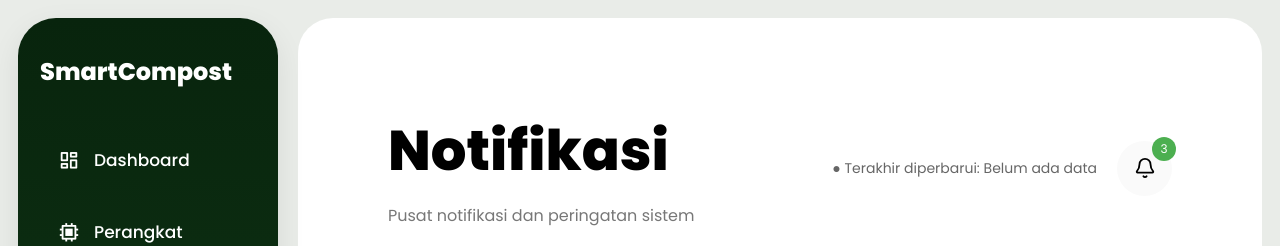
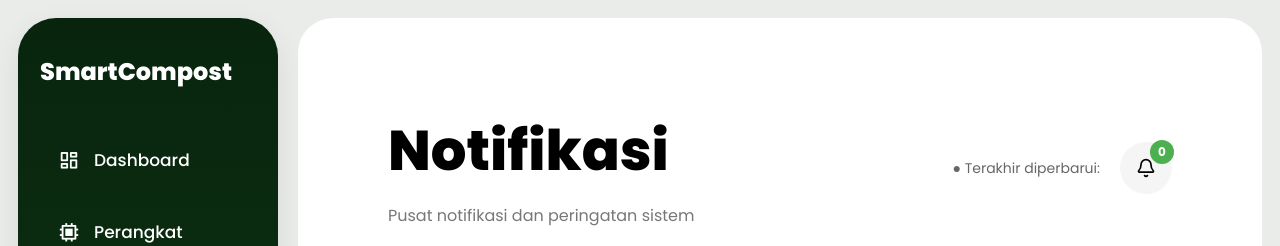
Before and after one commit to selametmaulana/Smart-Compost, a Vue app: page /dashboard/notifikasi in a window 1280 px wide. Shown: the top 246 px of the page. Built offline with nearby package versions, Linux system fonts and the light colour scheme; no server answers.

Commit message:
bell notifikasi

```diff
--- a/src/views/Dashboard.vue
+++ b/src/views/Dashboard.vue
@@ -38,9 +38,16 @@
           <p>Monitoring kondisi kompos secara realtime terbaik</p>
         </div>
 
-        <div class="last-update">
-          <i class="ri-time-line"></i>
-          Terakhir diperbarui: 10:30 WIB
+        <div class="top-right">
+          <span class="update-text">
+            ● Terakhir diperbarui:{{ lastUpdated }}
+          </span>
+          <div class="notif">
+            <Bell size="20" />
+            <div class="notif-dot">
+              {{ notifications.length }}
+            </div>
+          </div>
         </div>
       </div>
 
--- a/src/views/history.vue
+++ b/src/views/history.vue
@@ -18,17 +18,14 @@
 
   <span class="update-text">
     ● Terakhir diperbarui:
-          {{ lastUpdate }}
+    {{ lastUpdated }}
   </span>
 
   <div class="notif">
-
     <Bell size="20" />
-
     <div class="notif-dot">
-              3
-            </div>
-
+      {{ notifications.length }}
+    </div>
   </div>
 </div>
       </div>
--- a/src/views/notifikasi.vue
+++ b/src/views/notifikasi.vue
@@ -13,19 +13,19 @@
             <p>Pusat notifikasi dan peringatan sistem</p>
         </div>
         <div class="top-right">
-          <span class="update-text">
-          ● Terakhir diperbarui:
-          {{ lastUpdate }}
-        </span>
 
-            <div class="notif-icon">
-              <Bell size="22" />
-              <div class="notif-badge">
-                3
-              </div>
+  <span class="update-text">
+    ● Terakhir diperbarui:
+    {{ lastUpdated }}
+  </span>
 
-            </div>
-          </div>
+  <div class="notif">
+    <Bell size="20" />
+    <div class="notif-dot">
+      {{ notifications.length }}
+    </div>
+  </div>
+</div>
 
         </div>
 
--- a/src/views/pengaturan.vue
+++ b/src/views/pengaturan.vue
@@ -21,15 +21,14 @@
           <div class="top-right">
 
   <span class="update-text">
-              ● Terakhir diperbarui: 10:30 WIB
+    ● Terakhir diperbarui:
+    {{ lastUpdated }}
   </span>
 
-            <div class="notif-icon">
-
+  <div class="notif">
     <Bell size="20" />
-
-              <div class="notif-badge">
-                3
+    <div class="notif-dot">
+      {{ notifications.length }}
     </div>
   </div>
 </div>
```
Also changed, not shown: src/views/perangkat.vue (+3 -8 lines). Lines whose indentation alone changed are shown as unchanged.
